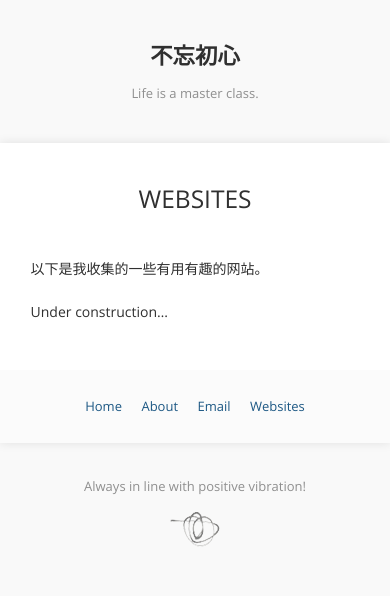
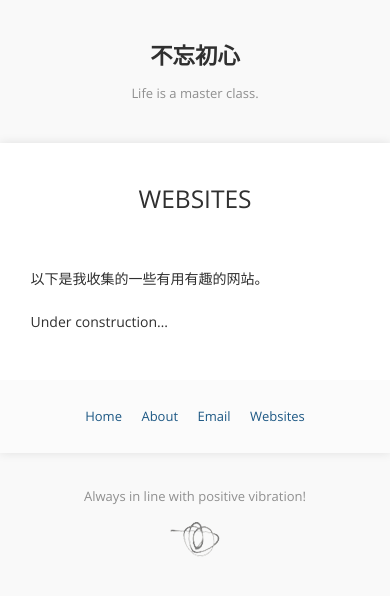
Before and after one commit to yusite/yuzijie, a Jekyll site: the page built from websites.md, in a window 390 px wide. Shown: the top 596 px of the page. Built offline with Jekyll 4.4.1, drawn with Linux system fonts in a browser that asks for light colours.

Commit message:
update style

```diff
--- a/_sass/_responsive.scss
+++ b/_sass/_responsive.scss
@@ -75,7 +75,7 @@
     h1.page-title {
       font-size: 1.75em;
       margin-top: 10px;
-      margin-bottom: 40px;
+      margin-bottom: 50px;
     }
   }
 }
```
